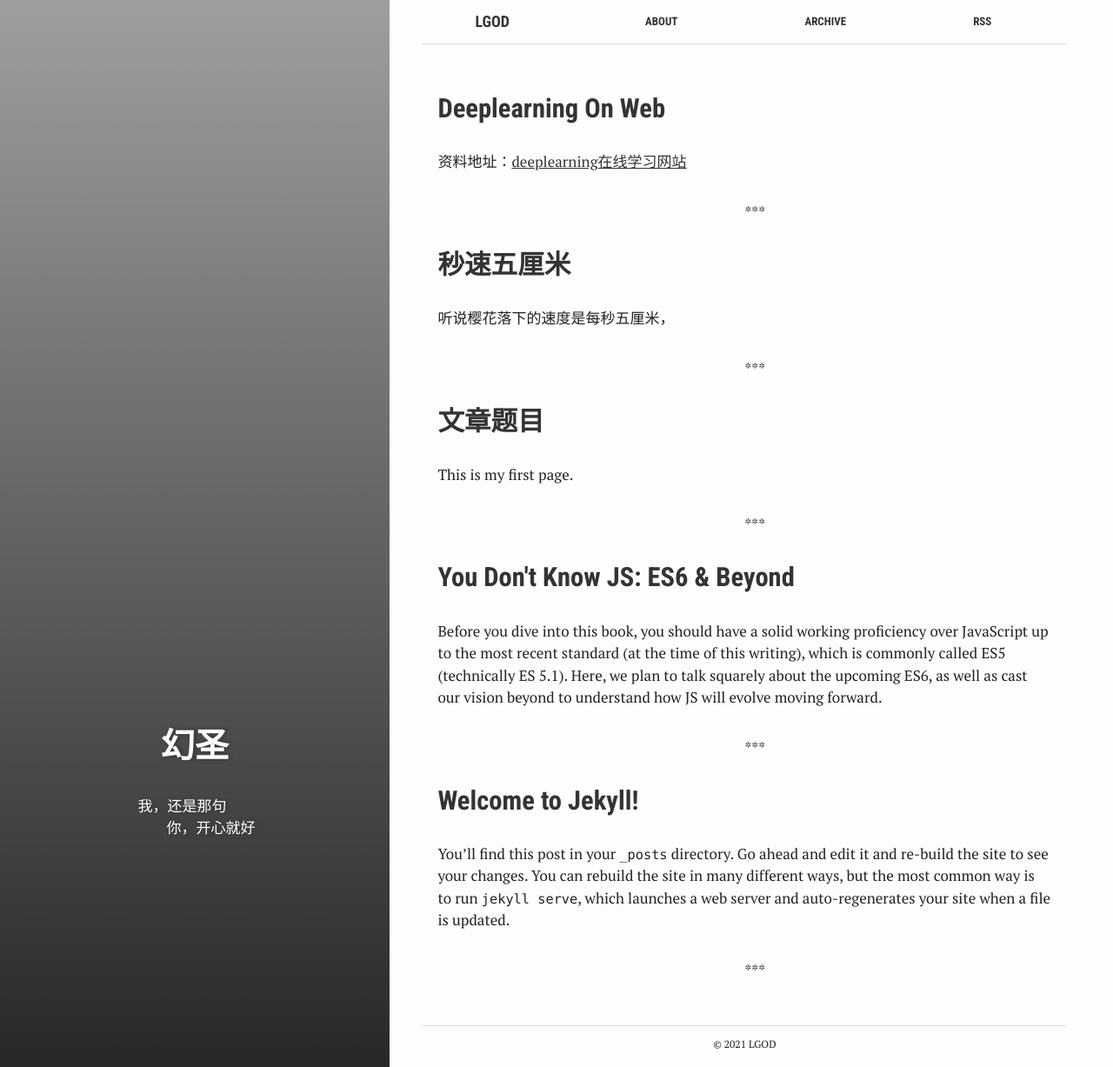
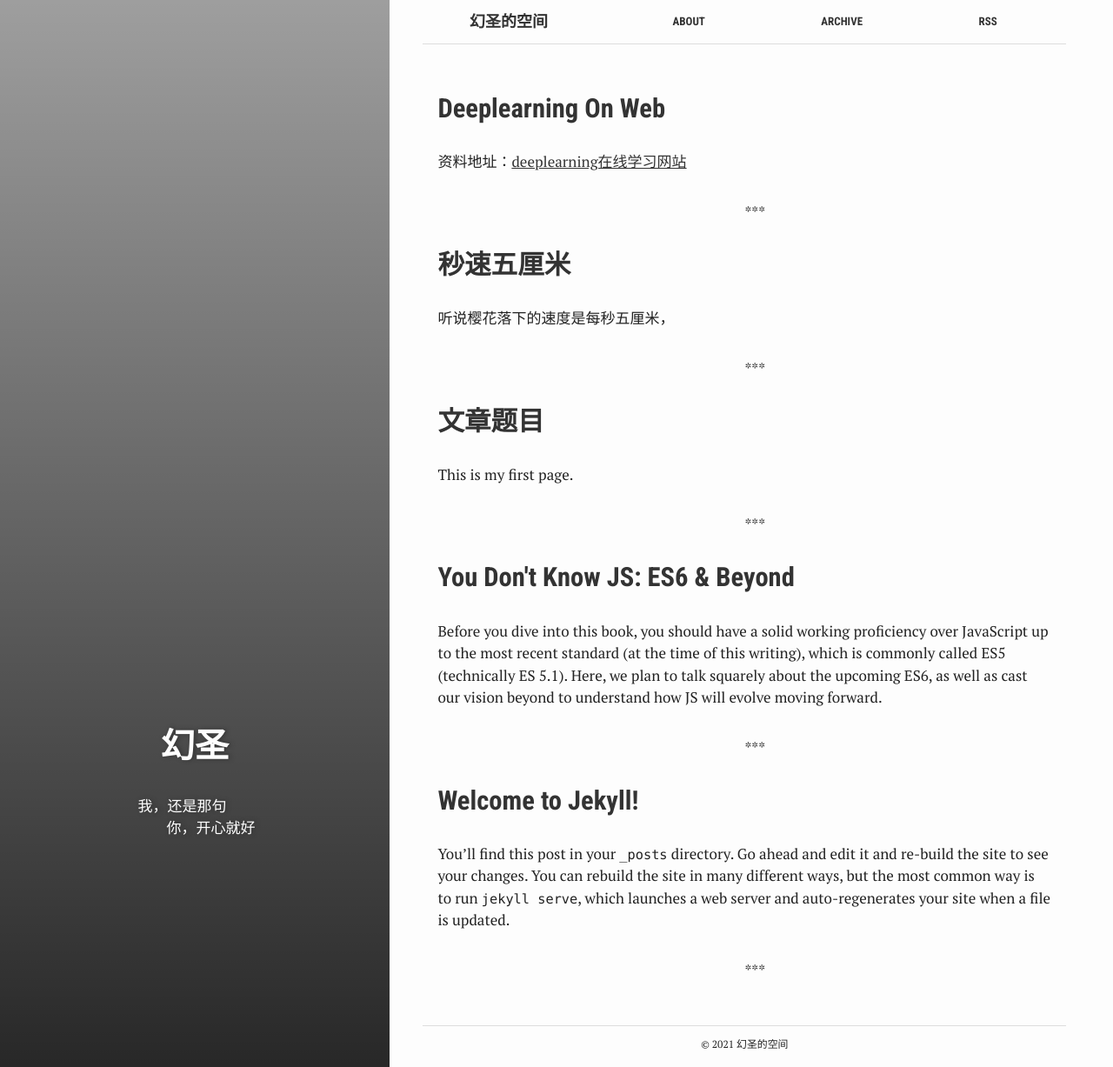
Before and after one commit to cheungwoonming/cheungwoonming.github.io, a Jekyll site: the page built from index.html, in a window 1280 px wide and 1227 px high. Shown: the whole window at 87% size. Built offline with Jekyll 4.4.1, drawn with Linux system fonts in a browser that asks for light colours.

Commit message:
Update _config.yml
modify base setting

```diff
--- a/_config.yml
+++ b/_config.yml
@@ -6,15 +6,15 @@
 # 'jekyll serve'. If you change this file, please restart the server process.
 
 # Site settings
-title: LGod
+title: 幻圣的空间
 email: hmzhang1520@qq.com
 description: Write an awesome description for your new site here. You can edit this
   line in _config.yml. It will appear in your document head meta (for
   Google search results) and in your feed.xml site description.
 baseurl: "" # the subpath of your site, e.g. /blog
 lang: "en"
-url: "http://cheungwoonming.me" # the base hostname & protocol for your site
-twitter_username: LGod
+url: "http://cheungwoonming.github.io" # the base hostname & protocol for your site
+twitter_username: 幻圣
 github_username: CheungWoonMing
 disqus_username:
 
```
